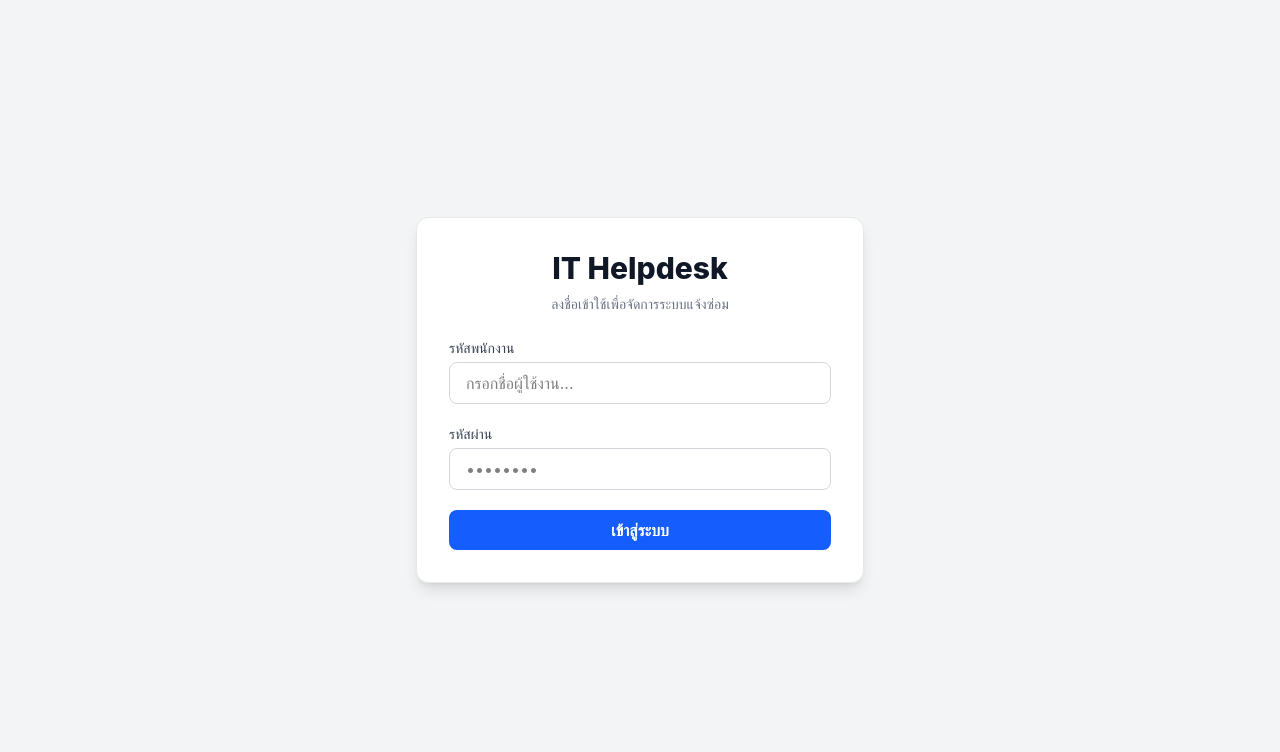
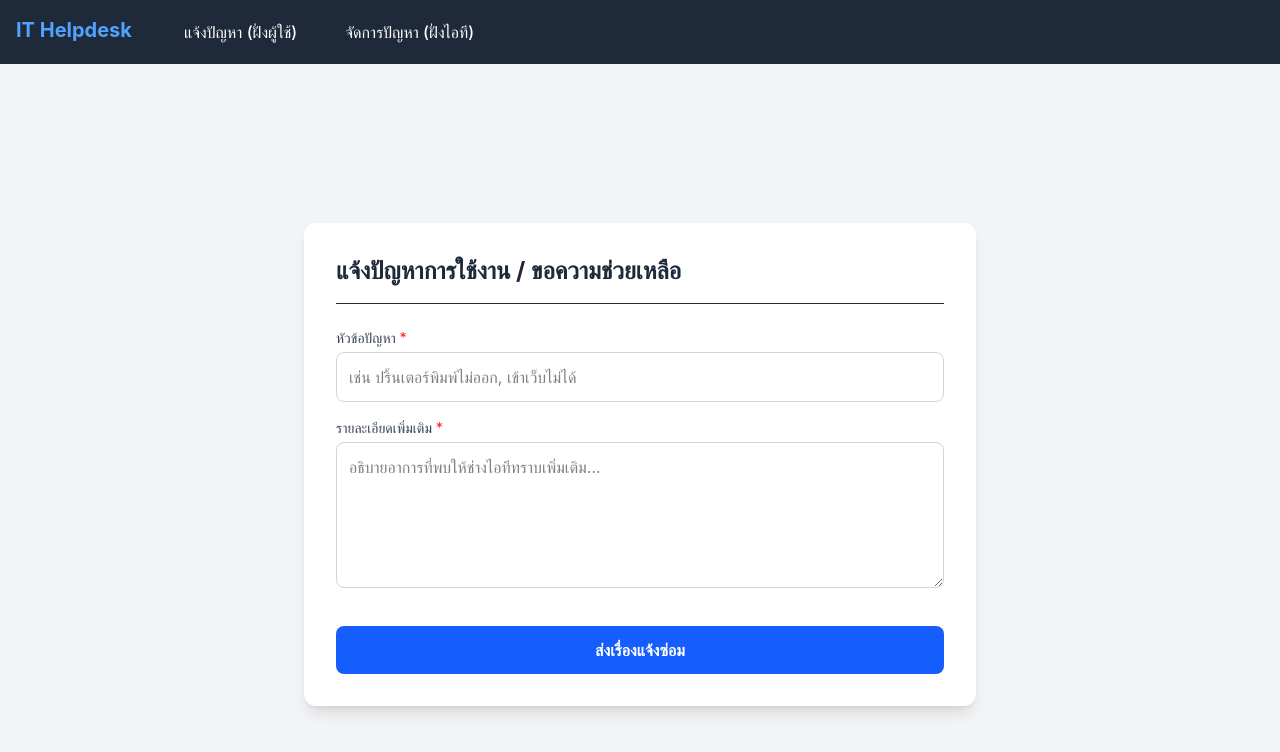
Before and after one commit to PATIPANPSS/it-helpdesk-frontend, a React app: page / in a window 1280 px wide. Shown: the top 752 px of the page. Built offline with nearby package versions, Linux system fonts and the light colour scheme; the HTML template or start-up script is replaced by a standard one.

Commit message:
feat: เพิ่มหน้าฟอร์มแจ้งซ่อมสำหรับผู้ใช้ และระบบสลับหน้าเว็บ

```diff
--- a/package.json
+++ b/package.json
@@ -13,7 +13,8 @@
     "@tailwindcss/vite": "^4.3.0",
     "react": "^19.2.6",
     "react-dom": "^19.2.6",
-    "react-hot-toast": "^2.6.0"
+    "react-hot-toast": "^2.6.0",
+    "react-router-dom": "^7.16.0"
   },
   "devDependencies": {
     "@eslint/js": "^10.0.1",
--- a/src/App.jsx
+++ b/src/App.jsx
@@ -1,31 +1,41 @@
-import { useEffect, useState } from 'react'
-import Login from './components/Login'
-import Dashboard from './components/Dashboard';
+import { useEffect, useState } from "react";
+import Login from "./components/Login";
+import Dashboard from "./components/Dashboard";
+import CreateTicket from "./components/CreateTicket";
+import { BrowserRouter, Routes, Route, Link } from "react-router-dom";
 
 function App() {
   const [isAuthentication, setIsAutentication] = useState(false);
 
   useEffect(() => {
-    const token = localStorage.getItem('token');
-    if(token){
+    const token = localStorage.getItem("token");
+    if (token) {
       setIsAutentication(true);
     }
   }, []);
 
   const handleLogout = () => {
-    localStorage.removeItem('token');
+    localStorage.removeItem("token");
     setIsAutentication(false);
   };
 
   return (
-    <div>
-      {isAuthentication ? (
-        <Dashboard onLogout={handleLogout} />
-      ) : (
-        <Login onLoginSuccess={() => setIsAutentication(true)} />
-      )}
-    </div>
-  )
+    <BrowserRouter>
+      <nav className="p-4 text-white bg-gray-800 shadow-md">
+        <div className="flex gap-6 mx-auto max-w-7xl">
+          <h1 className="text-xl font-bold text-blue-400 mr-4">IT Helpdesk</h1>
+
+          <Link to='/' className="px-3 py-1 font-medium transition-colors rounded hover:bg-gray-700">แจ้งปัญหา (ฝั่งผู้ใช้)</Link>
+          <Link to='dashboard' className="px-3 py-1 font-medium transition-colors rounded hover:bg-gray-700">จัดการปัญหา (ฝั่งไอที)</Link>
+        </div>
+      </nav>
+
+      <Routes>
+        <Route path="/" element={<CreateTicket />} />
+        <Route path="/dashboard" element={<Dashboard />} />
+      </Routes>
+    </BrowserRouter>
+  );
 }
 
-export default App
+export default App;
--- /dev/null
+++ b/src/components/CreateTicket.jsx
@@ -0,0 +1,95 @@
+import { useState } from "react";
+import toast, { Toaster } from "react-hot-toast";
+
+function CreateTicket() {
+  const [title, setTitle] = useState("");
+  const [description, setDescription] = useState("");
+  const [isSubmitting, setIsSubmitting] = useState(false);
+
+  const handleSubmit = async (e) => {
+    e.preventDefault();
+    setIsSubmitting(true);
+
+    try {
+      const token = localStorage.getItem("token");
+      const response = await fetch("http://localhost:3000/api/tickets", {
+        method: "POST",
+        headers: {
+          Authorization: `Bearer ${token}`,
+          "Content-Type": "application/json",
+        },
+        body: JSON.stringify({
+          title: title,
+          description: description,
+        }),
+      });
+
+      if (response.ok) {
+        toast.success("ส่งเรื่องแจ้งซ่อมเรียบร้อยแล้ว!");
+        setTitle("");
+        setDescription("");
+      } else {
+        const data = await response.json();
+        toast.error(`เกิดข้อผิดพลาด: ${data.message || "ส่งข้อมูลไม่สำเร็จ"}`);
+      }
+    } catch (error) {
+      console.error("ติิดต่อเซิร์ฟเวอร์ไม่ได้:", error);
+      toast.error("ไม่สามารถเชื่อมต่อกับเซิร์ฟเวอร์ได้");
+    } finally {
+      setIsSubmitting(false);
+    }
+  };
+
+  return (
+    <div className="min-h-screen bg-gray-100 flex items-center justify-center p-4">
+      <Toaster position="top-right" reverseOrder={false} />
+      <div className="bg-white p-8 rounded-xl shadow-lg w-full max-w-2xl">
+        <h2 className="text-2xl font-bold text-gray-800 mb-6 border-b pb-4">
+          แจ้งปัญหาการใช้งาน / ขอความช่วยเหลือ
+        </h2>
+
+        <form className="space-y-4" onSubmit={handleSubmit}>
+          <div>
+            <label className="block text-sm font-medium text-gray-700 mb-1">
+              หัวข้อปัญหา <span className="text-red-500">*</span>
+            </label>
+            <input
+              type="text"
+              value={title}
+              onChange={(e) => setTitle(e.target.value)}
+              placeholder="เช่น ปริ้นเตอร์พิมพ์ไม่ออก, เข้าเว็บไม่ได้"
+              required
+              className="w-full p-3 border border-gray-300 rounded-lg focus:outline-none focus:ring-2 focus:ring-blue-500"
+            />
+          </div>
+
+          <div>
+            <label className="block text-sm font-medium text-gray-700 mb-1">
+              รายละเอียดเพิ่มเติม <span className="text-red-500">*</span>
+            </label>
+            <textarea
+              value={description}
+              onChange={(e) => setDescription(e.target.value)}
+              placeholder="อธิบายอาการที่พบให้ช่างไอทีทราบเพิ่มเติม..."
+              rows="5"
+              required
+              className="w-full p-3 border border-gray-300 rounded-lg focus:outline-none focus:ring-2 focus:ring-blue-500"
+            ></textarea>
+          </div>
+
+          <div className="pt-4">
+            <button
+              type="submit"
+              disabled={isSubmitting}
+              className={`w-full py-3 font-semibold text-white rounded-lg transition-colors ${isSubmitting ? "bg-gray-400 cursor-not-allowed" : "bg-blue-600 hover:bg-blue-700"}`}
+            >
+              {isSubmitting ? "กำลังส่งข้อมูล..." : "ส่งเรื่องแจ้งซ่อม"}
+            </button>
+          </div>
+        </form>
+      </div>
+    </div>
+  );
+}
+
+export default CreateTicket;
```
Also changed, not shown: 1 other file (tests, documents, lock files or other folders).
